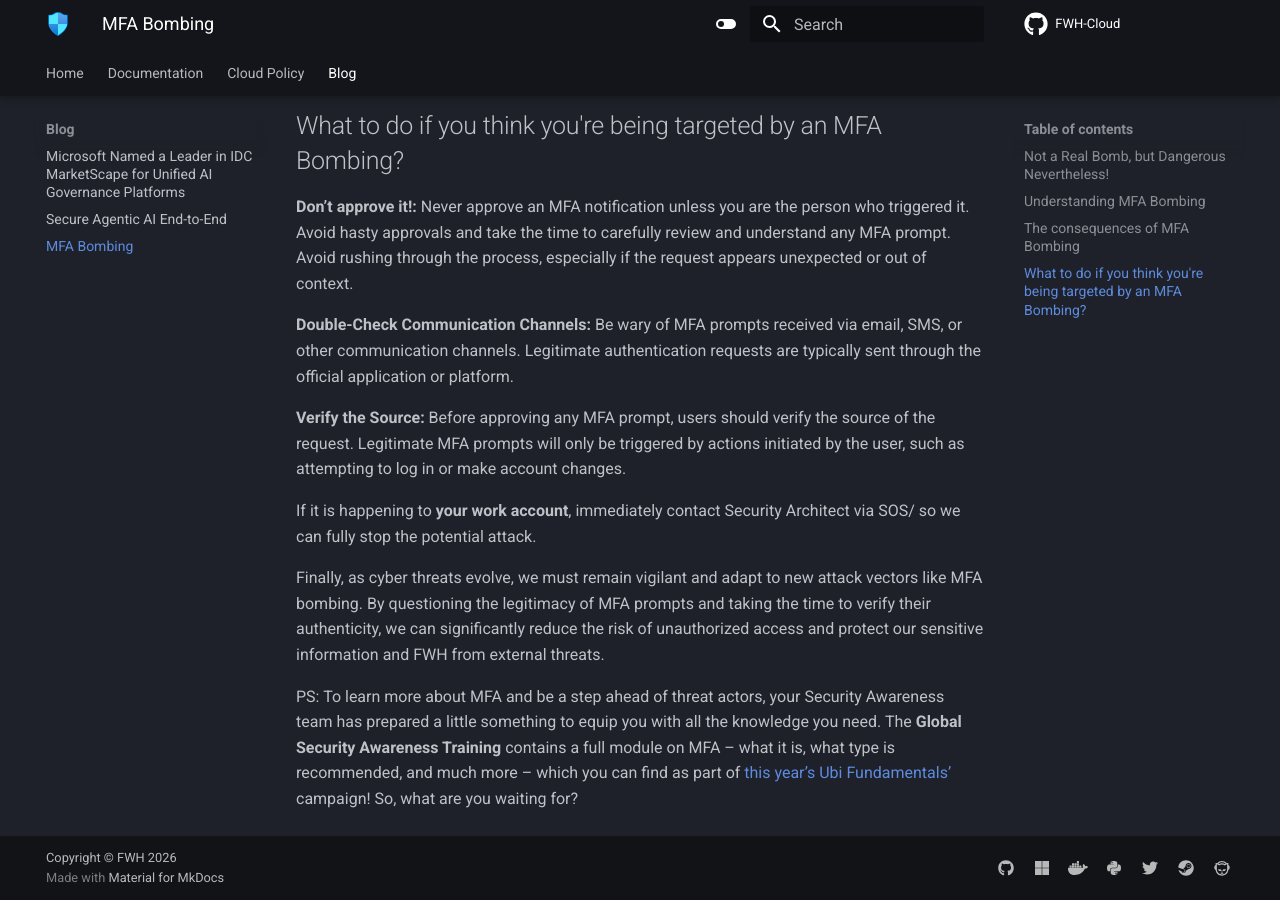
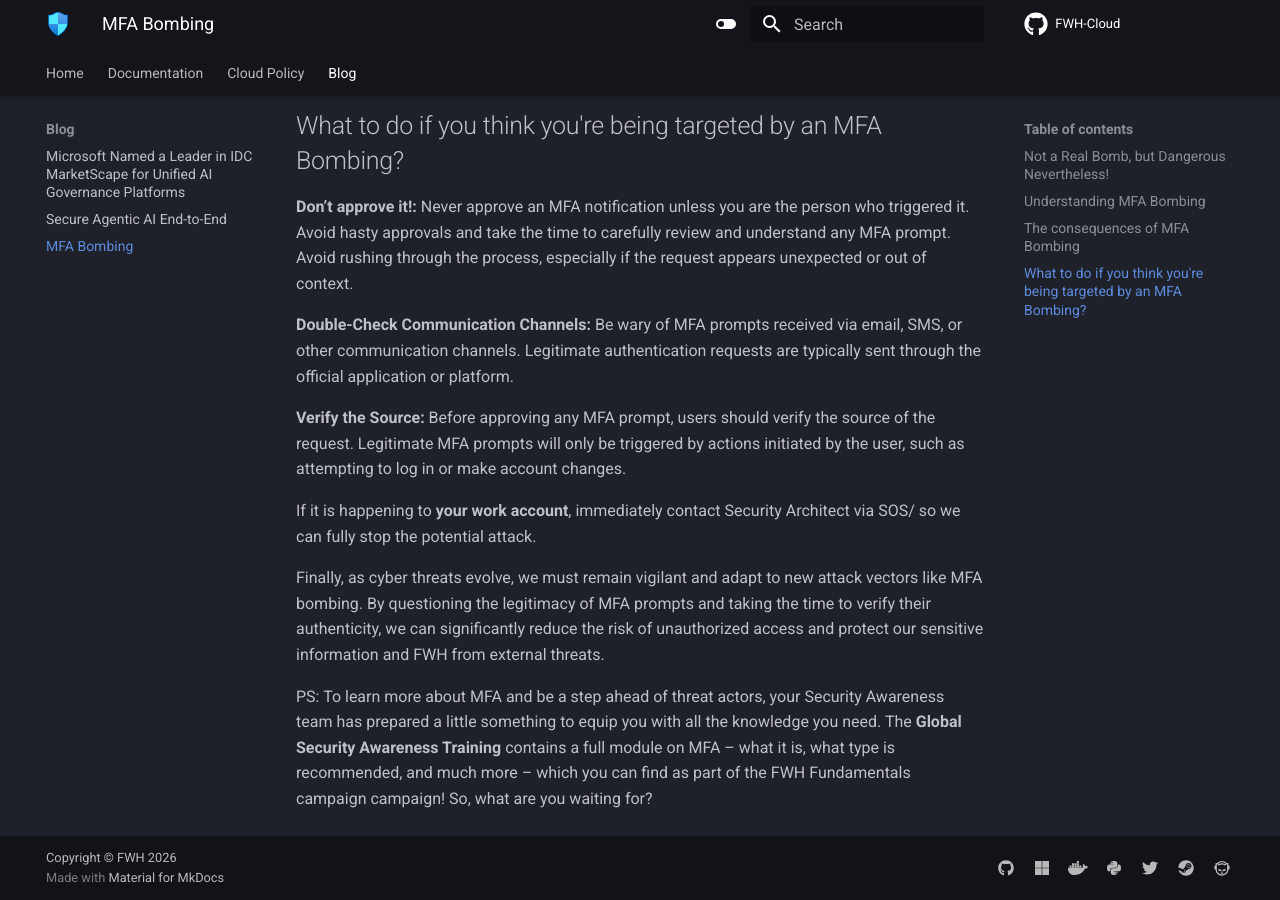
Before and after one commit to fhade/FWH-Cloud, an MkDocs documentation site: the page built from docs/blog/mfabombing.md, in a window 1280 px wide and 900 px high, scrolled down 1090 px. Built offline with MkDocs 1.6.1 and Material for MkDocs 9.7.7, drawn with Linux system fonts in a browser that asks for light colours; comment, search, counter and statistics services are not loaded.

Commit message:
Remove internal URL references for security

```diff
--- a/docs/blog/mfabombing.md
+++ b/docs/blog/mfabombing.md
@@ -29,4 +29,4 @@
 
 Finally, as cyber threats evolve, we must remain vigilant and adapt to new attack vectors like MFA bombing. By questioning the legitimacy of MFA prompts and taking the time to verify their authenticity, we can significantly reduce the risk of unauthorized access and protect our sensitive information and FWH from external threats.
 
-PS: To learn more about MFA and be a step ahead of threat actors, your Security Awareness team has prepared a little something to equip you with all the knowledge you need. The **Global Security Awareness Training** contains a  full module on MFA – what it is, what type is recommended, and much more – which you can find as part of [this year’s Ubi Fundamentals’](https://wordpress.fwh.com/happening-at-fwh/fwh-fundamentals-youve-got-until-march-8th-to-renew-with-our-shared-values/) campaign! So, what are you waiting for?
+PS: To learn more about MFA and be a step ahead of threat actors, your Security Awareness team has prepared a little something to equip you with all the knowledge you need. The **Global Security Awareness Training** contains a  full module on MFA – what it is, what type is recommended, and much more – which you can find as part of the FWH Fundamentals campaign campaign! So, what are you waiting for?
```
Also changed, not shown: docs/documentation/containers.md (+2 -2 lines).
